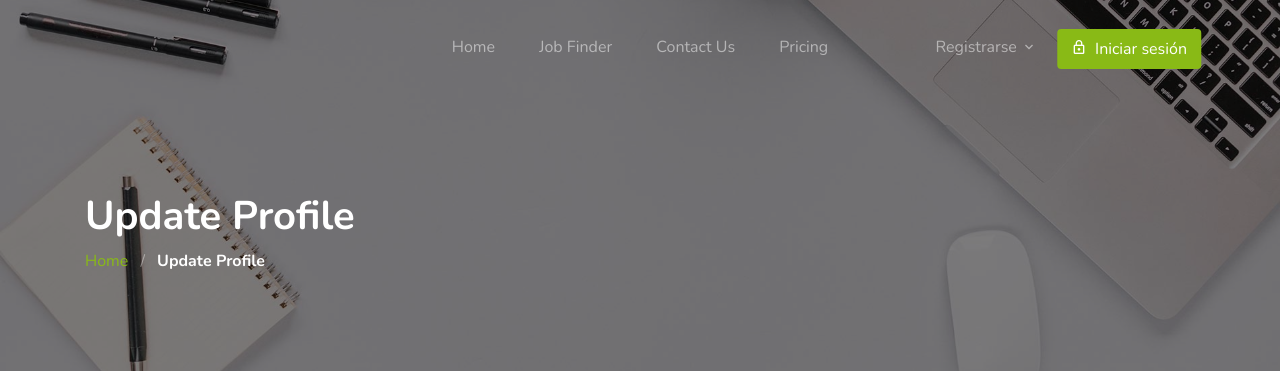
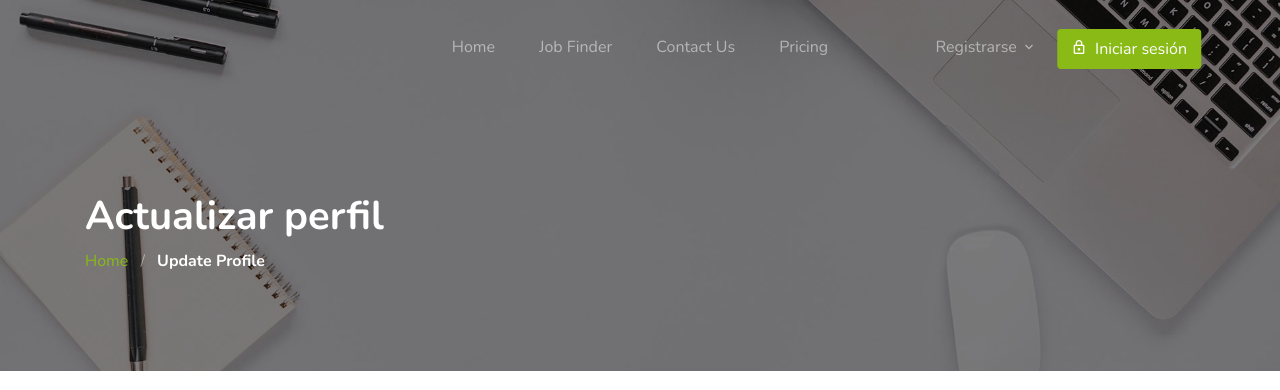
Before and after one commit to Rss-Feed-Junior-Jobs/Frontend, a Django app: template template/jobapp/employee-edit-profile.html in a window 1280 px wide. Shown: the top 390 px of the page. Run offline with Django 3.2, Linux system fonts and the light colour scheme; the template is opened without the code that fills it: values that come from a table or form of the project are taken from there, others are empty; some libraries are stand-ins or nearby versions; some web fonts are replaced.

Commit message:
Actualizar perfil

```diff
--- a/template/jobapp/employee-edit-profile.html
+++ b/template/jobapp/employee-edit-profile.html
@@ -8,7 +8,7 @@
   <div class="container">
     <div class="row">
       <div class="col-md-12">
-        <h1 class="text-white font-weight-bold">Update Profile</h1>
+        <h1 class="text-white font-weight-bold">Actualizar perfil</h1>
         <div class="custom-breadcrumbs">
           <a href="{% url 'jobapp:home' %}">Home</a> <span class="mx-2 slash">/</span>
           <span class="text-white"><strong>Update Profile</strong></span>
```
